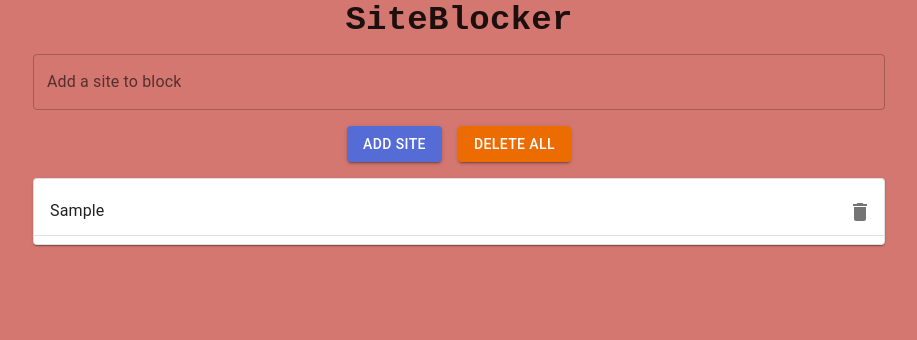
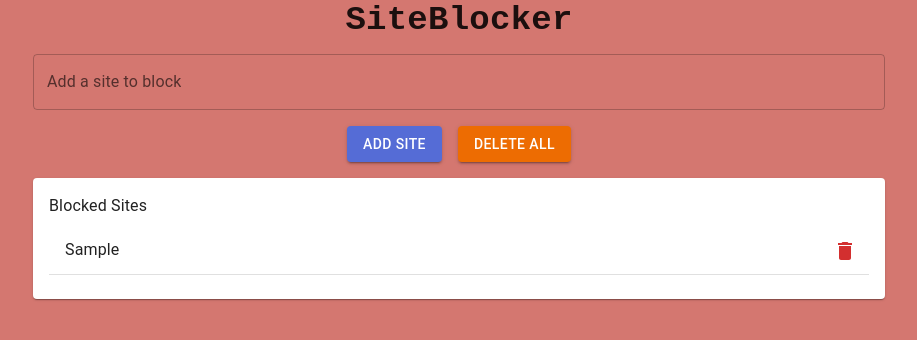
Before and after one commit to Matin-M/SiteBlocker, a React (Create React App) app: page / in a window 1280 px wide. Both pictures are taken after typing "Sample" into the empty fields and a click on the button "ADD SITE". Shown: the top 340 px of the page, without its empty margins (181-1098 px from the left). Built offline with nearby package versions, Linux system fonts and the light colour scheme.

Commit message:
Reworked list styling

```diff
--- a/src/App.js
+++ b/src/App.js
@@ -5,20 +5,14 @@ import Container from '@mui/material/Container';
 import Typography from '@mui/material/Typography';
 import TextField from '@mui/material/TextField';
 import Button from '@mui/material/Button';
-import IconButton from '@mui/material/IconButton';
-import List from '@mui/material/List';
-import ListItem from '@mui/material/ListItem';
-import ListItemText from '@mui/material/ListItemText';
-import ListItemSecondaryAction from '@mui/material/ListItemSecondaryAction';
 import Box from '@mui/material/Box';
-import DeleteIcon from '@mui/icons-material/Delete';
-import Paper from '@mui/material/Paper';
 import PropTypes from 'prop-types';
 import Dialog from '@mui/material/Dialog';
 import DialogActions from '@mui/material/DialogActions';
 import DialogContent from '@mui/material/DialogContent';
 import DialogContentText from '@mui/material/DialogContentText';
 import DialogTitle from '@mui/material/DialogTitle';
+import BlockedSitesList from './components/BlockedSitesList';
 
 const theme = createTheme({
   breakpoints: {
@@ -46,42 +40,6 @@ const theme = createTheme({
     }
   }
 });
-
-const BlockedSitesList = ({ blockedSites, openRemoveSiteDialog }) => (
-  <Paper
-    sx={{
-      maxHeight: 300,
-      width: '100%',
-      overflow: 'auto',
-      borderColor: 'divider',
-      borderWidth: 1,
-      borderStyle: 'solid',
-      mb: 2
-    }}
-  >
-    <List>
-      {blockedSites.map((site, index) => (
-        <ListItem key={index} divider>
-          <ListItemText primary={site} />
-          <ListItemSecondaryAction>
-            <IconButton
-              edge="end"
-              aria-label="delete"
-              onClick={() => openRemoveSiteDialog(site)}
-            >
-              <DeleteIcon />
-            </IconButton>
-          </ListItemSecondaryAction>
-        </ListItem>
-      ))}
-    </List>
-  </Paper>
-);
-
-BlockedSitesList.propTypes = {
-  blockedSites: PropTypes.arrayOf(PropTypes.string).isRequired,
-  openRemoveSiteDialog: PropTypes.func.isRequired
-};
 
 const ConfirmationDialog = ({ open, onClose, onConfirm }) => (
   <Dialog
--- /dev/null
+++ b/src/components/BlockedSitesList.js
@@ -0,0 +1,61 @@
+import React from 'react';
+import {
+  Paper,
+  List,
+  ListItem,
+  ListItemText,
+  ListItemSecondaryAction,
+  IconButton,
+  Avatar,
+  Typography,
+  Box
+} from '@mui/material';
+import DeleteIcon from '@mui/icons-material/Delete';
+import DomainIcon from '@mui/icons-material/Domain';
+import PropTypes from 'prop-types';
+
+const BlockedSitesList = ({ blockedSites, openRemoveSiteDialog }) => (
+  <Paper sx={{ maxHeight: 300, overflow: 'auto', mb: 2, p: 2, width: '100%' }}>
+    <Typography variant="h7" sx={{ mb: 2 }}>
+      Blocked Sites
+    </Typography>
+    <List>
+      {blockedSites.map((site, index) => (
+        <ListItem
+          key={index}
+          divider
+          sx={{ py: 1, '&:hover': { bgcolor: 'action.hover' } }}
+        >
+          <ListItemText
+            primary={site}
+            primaryTypographyProps={{ noWrap: true }}
+          />
+          <ListItemSecondaryAction>
+            <IconButton
+              edge="end"
+              aria-label="delete"
+              onClick={() => openRemoveSiteDialog(site)}
+              sx={{ color: 'error.main' }}
+            >
+              <DeleteIcon />
+            </IconButton>
+          </ListItemSecondaryAction>
+        </ListItem>
+      ))}
+      {blockedSites.length === 0 && (
+        <Box sx={{ display: 'flex', justifyContent: 'center', mt: 3 }}>
+          <Typography variant="body1" color="textSecondary">
+            No sites blocked yet.
+          </Typography>
+        </Box>
+      )}
+    </List>
+  </Paper>
+);
+
+BlockedSitesList.propTypes = {
+  blockedSites: PropTypes.arrayOf(PropTypes.string).isRequired,
+  openRemoveSiteDialog: PropTypes.func.isRequired
+};
+
+export default BlockedSitesList;
```
